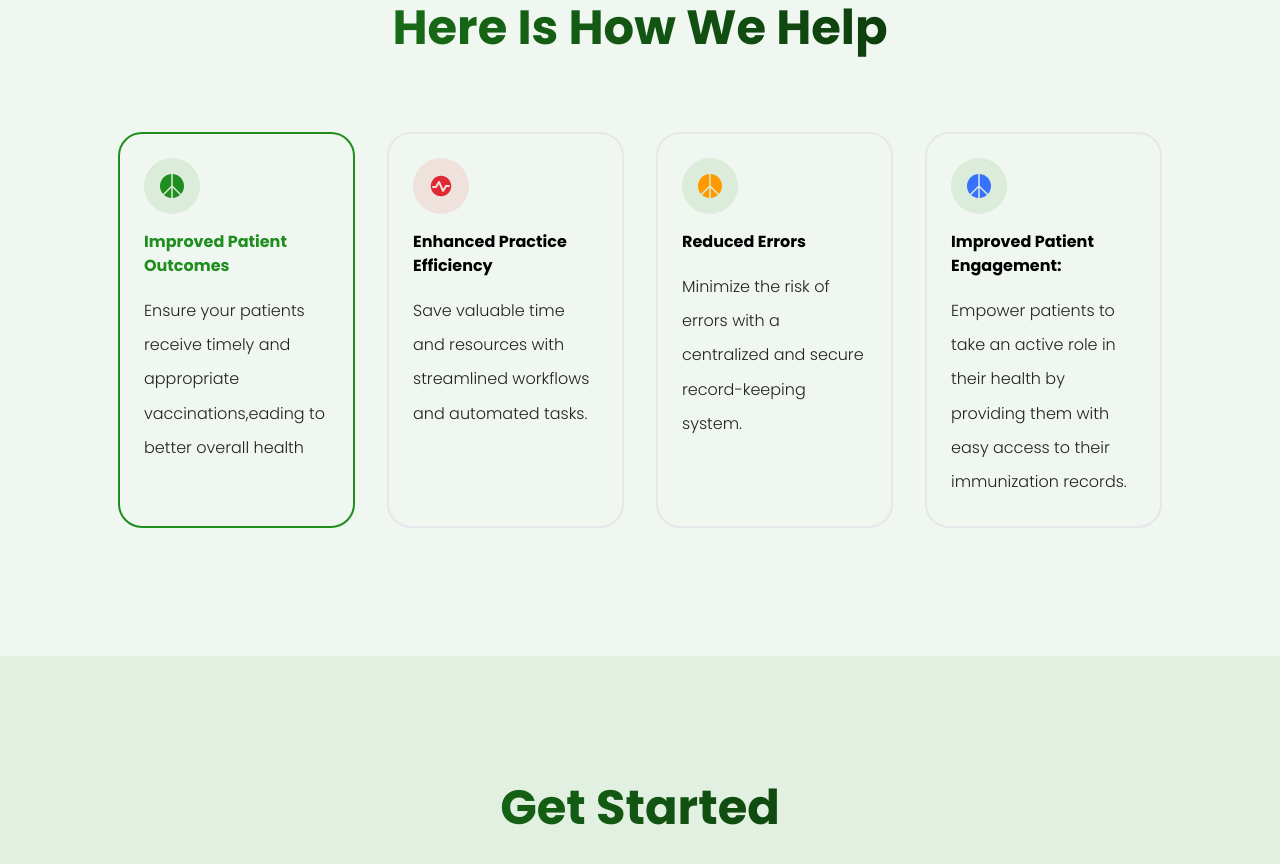
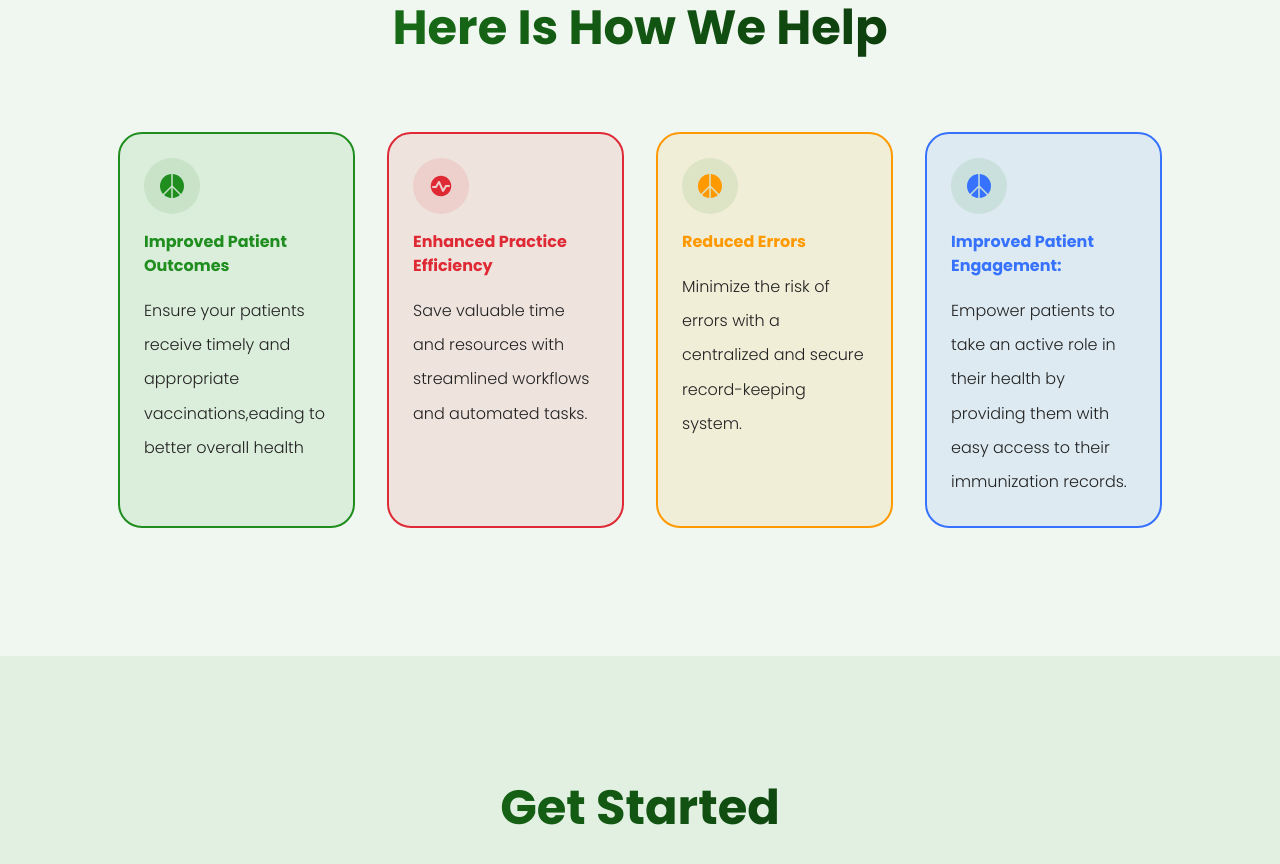
Before and after one commit to moboluwaduroadebajo/vaccine-mgt, a Next.js app: page / in a window 1280 px wide. Shown: the part 1020-1884 px from the top of the page. Built offline with nearby package versions, Linux system fonts and the light colour scheme; no server answers.

Commit message:
fix addvaccine modal

```diff
--- a/src/components/Home/Help.tsx
+++ b/src/components/Home/Help.tsx
@@ -1,8 +1,53 @@
 import React from "react";
 import { Icons } from "../icons";
-import { helpMenuList } from "@/constants";
+// import { helpMenuList } from "@/constants";
 
 const Help = () => {
+  const helpMenuList = [
+    {
+      id: 1,
+      iconName: "peace",
+      title: "Improved patient outcomes",
+      description:
+        "Ensure your patients receive timely and appropriate vaccinations,eading to better overall health",
+      bgColor: "bg-[#dbeddb]",
+      borderColor: "border-[#1F8E1F]",
+      textColor: "text-[#1F8E1F]",
+      fillColor: "#1F8E1F",
+    },
+    {
+      id: 2,
+      iconName: "rythm",
+      title: "Enhanced Practice Efficiency",
+      description:
+        "Save valuable time and resources with streamlined workflows and automated tasks.",
+      bgColor: "bg-[#eee3dd]",
+      borderColor: "border-[#DF2935]",
+      textColor: "text-[#DF2935]",
+    },
+    {
+      id: 3,
+      iconName: "peace",
+      title: "reduced errors",
+      description:
+        "Minimize the risk of errors with a centralized and secure record-keeping system.",
+      bgColor: "bg-[#f1eed8]",
+      borderColor: "border-[#FF9900]",
+      textColor: "text-[#FF9900]",
+      fillColor: "#FF9900",
+    },
+    {
+      id: 4,
+      iconName: "peace",
+      title: "Improved Patient Engagement:",
+      description:
+        "Empower patients to take an active role in their health by providing them with easy access to their immunization records.",
+      bgColor: "bg-[#ddeaf1]",
+      borderColor: "border-[#3772FF]",
+      textColor: "text-[#3772FF]",
+      fillColor: "#3772FF",
+    },
+  ];
   return (
     <div className="bg-[#f0f7f0] pt-32">
       <p className="font-poppins text-center text-transparent capitalize bg-gradient-to-r from-[#1F8E1F] to-[#061c06] bg-clip-text md:text-5xl text-3xl font-bold pb-20">
--- a/src/components/Modals/AddNewVaccineModal.tsx
+++ b/src/components/Modals/AddNewVaccineModal.tsx
@@ -45,8 +45,8 @@ const AddNewVaccineModal = ({ isOpen, setIsOpen }: IProps) => {
             Authorization: `${token}`,
           },
         });
-        console.log(response.data);
-        setIsOpen(false);
+
+        closeModal();
       } catch (error: any) {
         console.log(error.response.data);
       }
@@ -68,13 +68,6 @@ const AddNewVaccineModal = ({ isOpen, setIsOpen }: IProps) => {
         </div>
 
         <form className="flex flex-col gap-4" onSubmit={formik.handleSubmit}>
-          {/* <InputField
-            name="type"
-            label="Type of Vacccine"
-            placeholder=""
-            value={formik.values.type}
-            onChange={formik.handleChange}
-          /> */}
           <CustomSelect
             options={vaccineType}
             label="Type of Vaccine"
```
